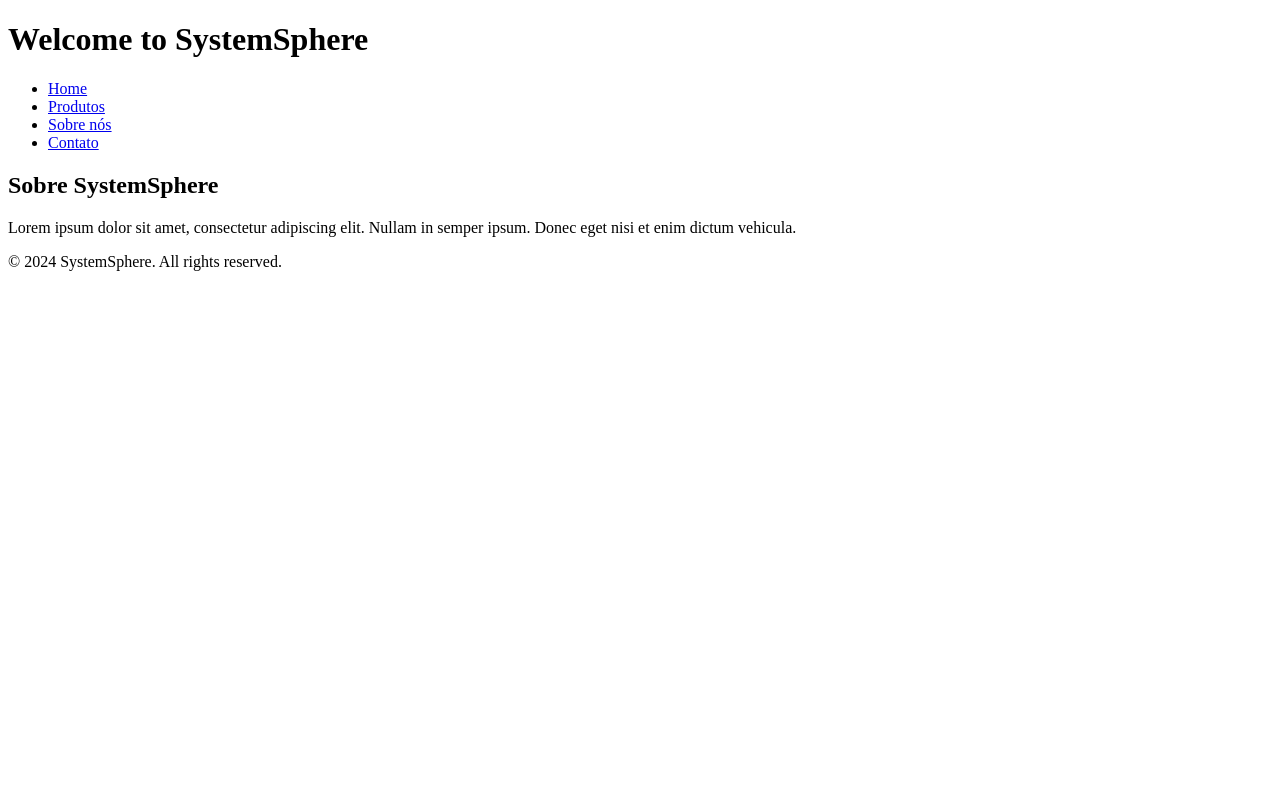
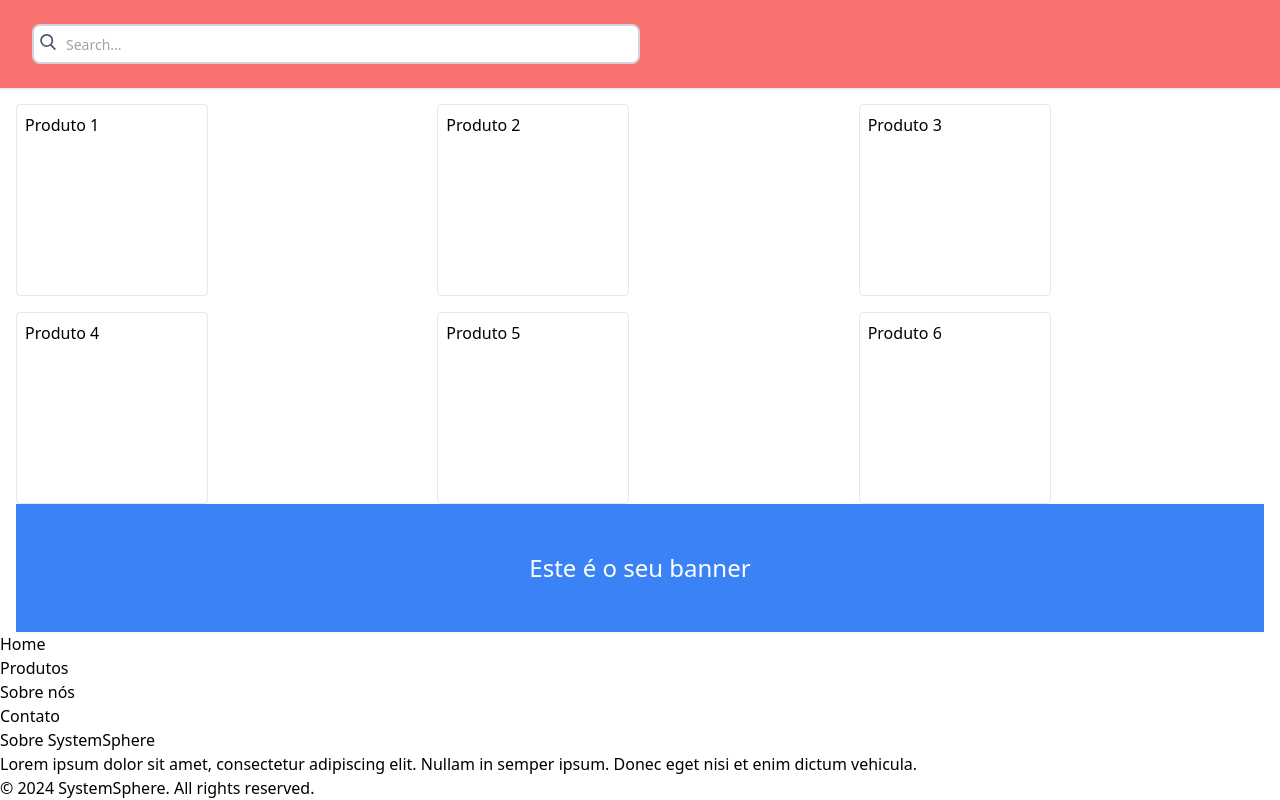
Before and after one commit to ElaineLeandro/SystemSphere, a website: page index.html in a window 1280 px wide. Drawn offline with Linux system fonts and the light colour scheme.

Commit message:
subindo teste tailwindcss

```diff
--- a/css/index.css
+++ b/css/index.css
@@ -1,48 +1,10 @@
+@import "tailwindcss/base";
+@import "tailwindcss/components";
+@import "tailwindcss/utilities";
+
 /* Reset CSS */
 * {
-    margin: 0;
-    padding: 0;
-    box-sizing: border-box;
+  margin: 0;
+  padding: 0;
+  box-sizing: border-box;
 }
-
-body {
-    font-family: Arial, sans-serif;
-}
-
-header {
-    background-color: #333;
-    color: #fff;
-    padding: 20px;
-    text-align: center;
-}
-
-nav {
-    background-color: #444;
-    padding: 10px;
-}
-
-nav ul {
-    list-style-type: none;
-    text-align: center;
-}
-
-nav ul li {
-    display: inline;
-    margin: 0 10px;
-}
-
-nav ul li a {
-    color: #fff;
-    text-decoration: none;
-}
-
-section {
-    padding: 20px;
-}
-
-footer {
-    background-color: #333;
-    color: #fff;
-    text-align: center;
-    padding: 10px;
-}
--- a/index.html
+++ b/index.html
@@ -1,14 +1,59 @@
 <!DOCTYPE html>
 <html lang="pt-Br">
+
 <head>
     <meta charset="UTF-8">
     <meta name="viewport" content="width=device-width, initial-scale=1.0">
+    <link rel="stylesheet" href="./output.css">
     <title>SystemSphere</title>
 </head>
+
 <body>
-    <header>
-        <h1>Welcome to SystemSphere</h1>
+    <header class="bg-red-400 shadow">
+        <div class="max-w-7xl mx-auto py-6 px-4 sm:px-6 lg:px-8">
+            <div class="flex flex-col lg:flex-row items-start lg:items-center justify-between">
+                <button id="hamburger" class="lg:hidden block">
+                    <svg class="h-6 w-6" fill="none" viewBox="0 0 24 24" stroke="currentColor">
+                        <path stroke-linecap="round" stroke-linejoin="round" stroke-width="2"
+                            d="M4 6h16M4 12h16M4 18h16"></path>
+                    </svg>
+                </button>
+                <nav id="menu" class="hidden flex flex-col space-y-4 lg:items-start">
+                    <a href="#" class="text-gray-500 hover:text-gray-900">Link 1</a>
+                    <a href="#" class="text-gray-500 hover:text-gray-900">Link 2</a>
+                    <a href="#" class="text-gray-500 hover:text-gray-900">Link 3</a>
+                </nav>
+                <div class="flex items-center relative w-full lg:w-1/2">
+                    <input type="search" placeholder="Search..."
+                        class="border-2 border-gray-300 bg-white h-10 w-full px-5 pl-8 rounded-lg text-sm focus:outline-none">
+                    <button type="submit" class="absolute left-2 top-0 mt-2.5">
+                        <svg class="text-gray-600 h-4 w-4 fill-current" xmlns="http://www.w3.org/2000/svg"
+                            xmlns:xlink="http://www.w3.org/1999/xlink" version="1.1" id="Capa_1" x="0px" y="0px"
+                            viewBox="0 0 56.966 56.966" style="enable-background:new 0 0 56.966 56.966;"
+                            xml:space="preserve" width="512px" height="512px">
+                            <path
+                                d="M55.146,51.887L41.588,37.786c3.486-4.144,5.396-9.358,5.396-14.786c0-12.682-10.318-23-23-23s-23,10.318-23,23  s10.318,23,23,23c4.761,0,9.298-1.436,13.177-4.162l13.661,14.208c0.571,0.593,1.339,0.92,2.162,0.92c0.779,0,1.518-0.297,2.079-0.837  C56.255,54.982,56.293,53.08,55.146,51.887z M23.984,6c9.374,0,17,7.626,17,17s-7.626,17-17,17s-17-7.626-17-17S14.61,6,23.984,6z" />
+                        </svg>
+                    </button>
+                </div>
+            </div>
+        </div>
     </header>
+
+    <section class="px-4 mt-4">
+        <div class="grid grid-cols-2 sm:grid-cols-3 gap-4">
+            <div class="p-2 border rounded w-48 h-48">Produto 1</div>
+            <div class="p-2 border rounded w-48 h-48">Produto 2</div>
+            <div class="p-2 border rounded w-48 h-48">Produto 3</div>
+            <div class="p-2 border rounded w-48 h-48">Produto 4</div>
+            <div class="p-2 border rounded w-48 h-48">Produto 5</div>
+            <div class="p-2 border rounded w-48 h-48">Produto 6</div>
+        </div>
+
+        <div class="bg-blue-500 h-32 flex items-center justify-center text-white text-2xl px-4">
+            Este é o seu banner
+        </div>
+    </section>
     <nav>
         <ul>
             <li><a href="#">Home</a></li>
@@ -19,10 +64,13 @@
     </nav>
     <section>
         <h2>Sobre SystemSphere</h2>
-        <p>Lorem ipsum dolor sit amet, consectetur adipiscing elit. Nullam in semper ipsum. Donec eget nisi et enim dictum vehicula.</p>
+        <p>Lorem ipsum dolor sit amet, consectetur adipiscing elit. Nullam in semper ipsum. Donec eget nisi et enim
+            dictum vehicula.</p>
     </section>
     <footer>
         <p>&copy; 2024 SystemSphere. All rights reserved.</p>
     </footer>
+    <script src="./js/index.js"></script>
 </body>
+
 </html>
--- a/js/index.js
+++ b/js/index.js
@@ -1 +1,3 @@
-alert(" Bem vindo ao SystemSphere")
+document.getElementById('hamburger').addEventListener('click', function () {
+  document.getElementById('menu').classList.toggle('hidden');
+});
--- /dev/null
+++ b/tailwind.config.js
@@ -0,0 +1,17 @@
+/** @type {import('tailwindcss').Config} */
+module.exports = {
+  purge: ['./**/*.html'],
+  darkMode: false, // or 'media' or 'class'
+  content: ["./src/**/*.{html,js}"],
+  theme: {
+    extend: {},
+  },
+  plugins: [],
+  screens: {
+    'sm': '440px',
+    'md': '768px',
+    'lg': '1024px',
+    'xl': '1280px',
+    '2x1': "1536px"
+  }
+}
```
Also changed, not shown: package.json (added, +11 -0 lines), output.css (added), 2 other files.
